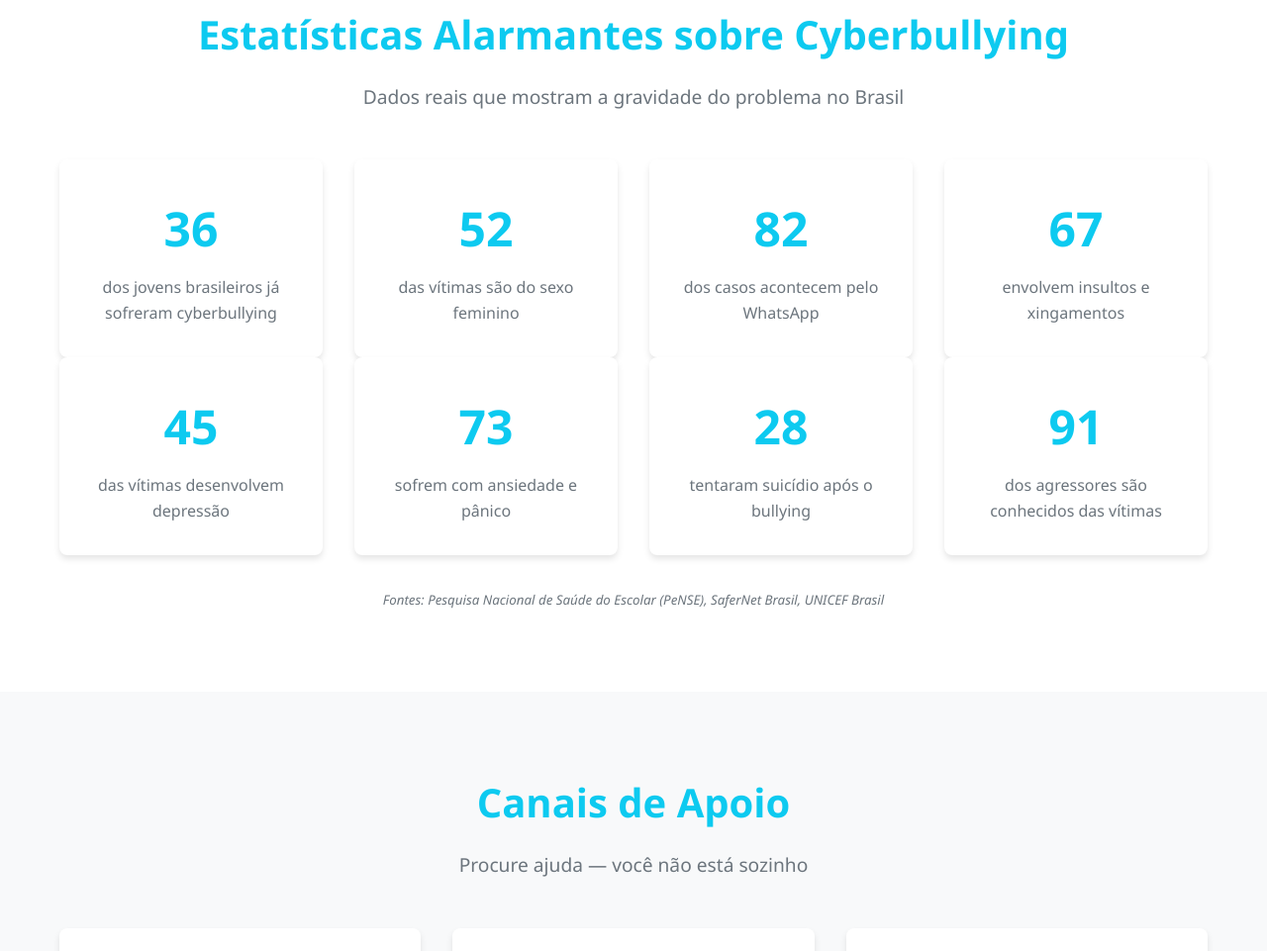
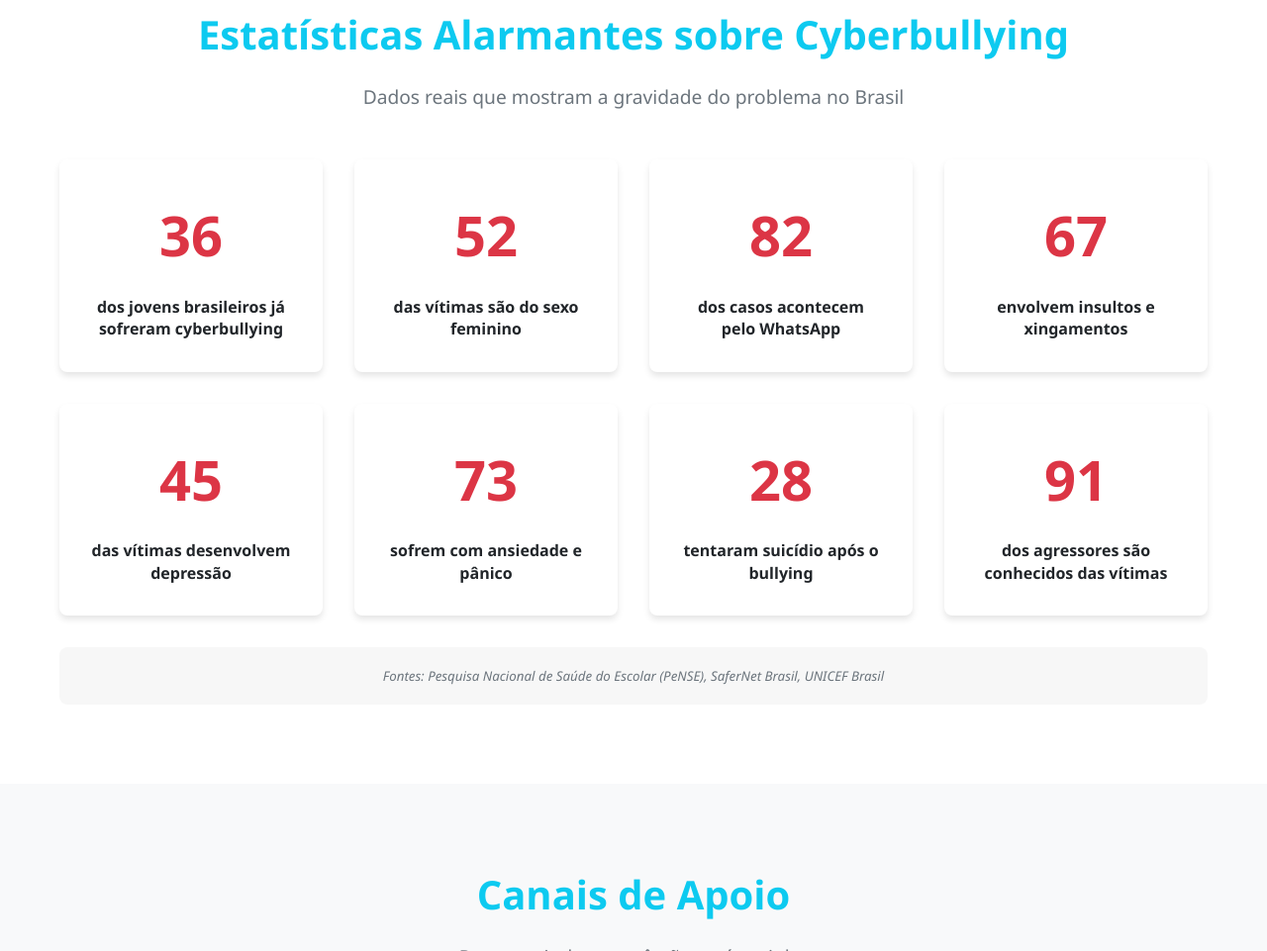
Before and after one commit to antnezs/Cyberbullying, a plain HTML site: page index.html in a window 1280 px wide. Shown: the part 3547-4508 px from the top of the page at 99% size. Drawn offline with Linux system fonts and the light colour scheme.

Commit message:
melhorando

```diff
--- a/script.js
+++ b/script.js
@@ -20,12 +20,12 @@ document.addEventListener('DOMContentLoaded', function() {
     });
   }
 
-  // Animate statistics counter
+  // Animate statistics counter - ANIMAÇÃO RÁPIDA
   const statNumbers = document.querySelectorAll('.stat-number');
 
   function animateCounter(element) {
     const target = parseInt(element.getAttribute('data-count'));
-    const duration = 2000; // 2 seconds
+    const duration = 800; // 0.8 seconds - MUITO MAIS RÁPIDO
     const step = target / (duration / 16); // 60fps
     let current = 0;
 
@@ -47,7 +47,7 @@ document.addEventListener('DOMContentLoaded', function() {
         observer.unobserve(entry.target);
       }
     });
-  }, { threshold: 0.5 });
+  }, { threshold: 0.3 }); // Dispara mais cedo
 
   statNumbers.forEach(number => {
     observer.observe(number);
--- a/style.css
+++ b/style.css
@@ -295,14 +295,6 @@ body {
   margin-top: 0.2rem;
 }
 
-/* Adicionar ao CSS */
-.sources-note {
-  margin-top: 2rem;
-  text-align: center;
-  color: var(--secondary-color);
-  font-style: italic;
-}
-
 /* CARDS */
 .cards-grid {
   display: grid;
@@ -384,8 +376,9 @@ body {
 /* STATISTICS */
 .stats-grid {
   display: grid;
-  grid-template-columns: repeat(auto-fit, minmax(200px, 1fr));
+  grid-template-columns: repeat(auto-fit, minmax(250px, 1fr));
   gap: 2rem;
+  margin-bottom: 2rem;
 }
 
 .stat-item {
@@ -394,18 +387,37 @@ body {
   background-color: var(--white);
   border-radius: var(--border-radius);
   box-shadow: var(--box-shadow);
+  transition: var(--transition);
+}
+
+.stat-item:hover {
+  transform: translateY(-5px);
+  box-shadow: 0 10px 25px rgba(0, 0, 0, 0.15);
 }
 
 .stat-number {
-  font-size: 3rem;
-  font-weight: 700;
-  color: var(--info-color);
-  margin-bottom: 0.5rem;
+  font-size: 3.5rem;
+  font-weight: 800;
+  color: var(--danger-color);
+  margin-bottom: 1rem;
+  font-family: 'Segoe UI', Tahoma, Geneva, Verdana, sans-serif;
 }
 
 .stat-label {
+  color: var(--dark-color);
+  font-weight: 600;
+  font-size: 1rem;
+  line-height: 1.4;
+}
+
+.sources-note {
+  margin-top: 2rem;
+  text-align: center;
   color: var(--secondary-color);
-  font-weight: 500;
+  font-style: italic;
+  padding: 1rem;
+  background-color: rgba(0, 0, 0, 0.03);
+  border-radius: var(--border-radius);
 }
 
 /* SUPPORT */
@@ -604,4 +616,12 @@ body {
   .card, .prevention-item, .support-card {
     padding: 1.5rem;
   }
+
+  .stats-grid {
+    grid-template-columns: 1fr;
+  }
+
+  .stat-number {
+    font-size: 2.8rem;
+  }
 }
```
